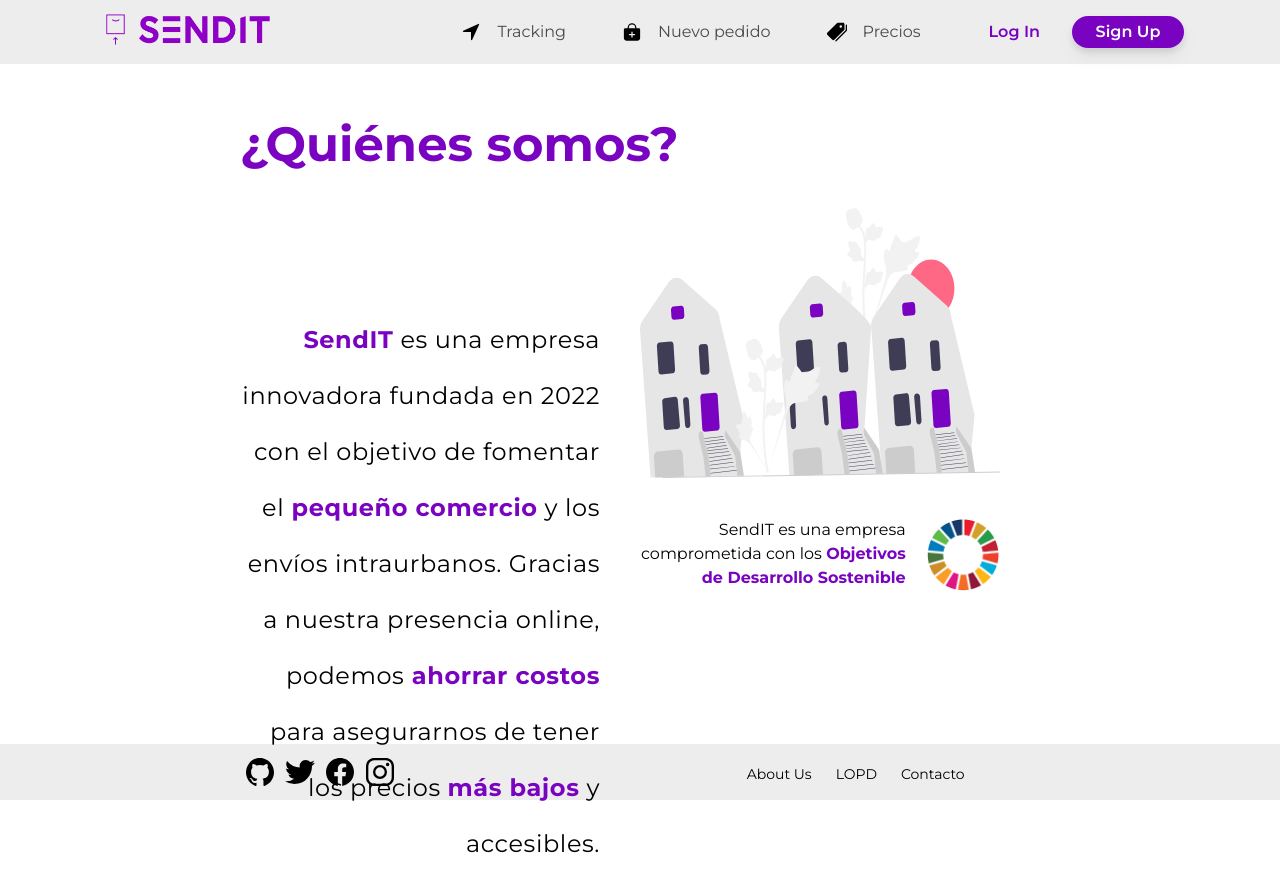
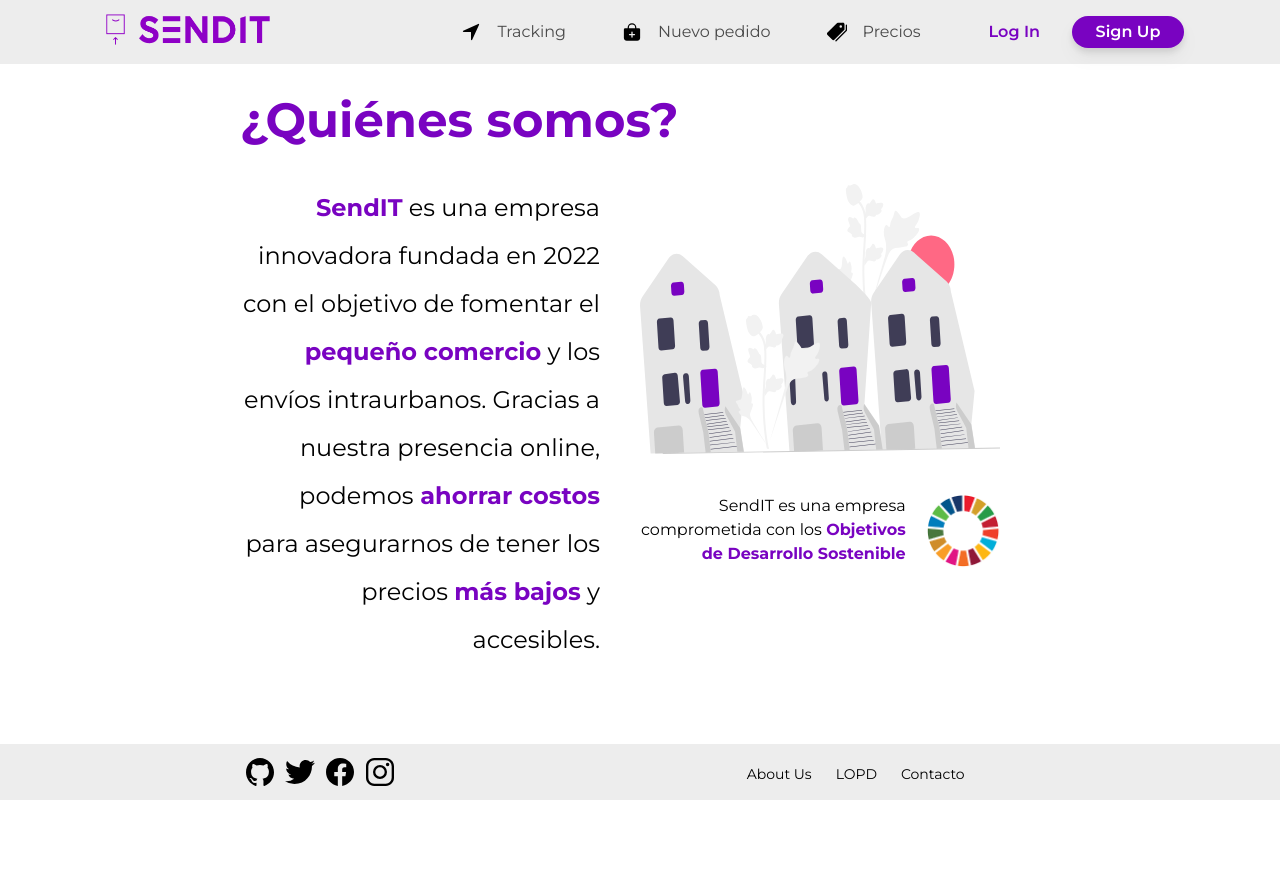
Before and after one commit to DSori04/web-sendit, a React (Vite) app: page /about-us in a window 1280 px wide. After the commit the page ends 832 px from the top, so only its background shows below. Built offline with nearby package versions, Linux system fonts and the light colour scheme; what react-geocode would draw is missing.

Commit message:
Deploy footer

```diff
--- a/src/AboutUs/AboutUs.jsx
+++ b/src/AboutUs/AboutUs.jsx
@@ -15,11 +15,11 @@
         </Helmet>
             <Navbar />
             <main className="flex justify-center w-full min-h-[calc(100vh-3.5rem)]">
-            <div className="xl:w-3/4 lg:w-full lg:absolute lg:pt-0 pt-16 pb-14 top-16 sm:bottom-14 sm:mb-14 bottom-28 flex flex-col md:px-20 px-8 font-main -mb-14">
-                <h1 className=" font-bold text-purple1 text-5xl lg:pt-14 pt-8">¿Quiénes somos?</h1>
+            <div className="xl:w-3/4 lg:w-full lg:pt-0 pt-16 pb-14 top-16 sm:bottom-14 sm:mb-14 bottom-28 flex flex-col md:px-20 px-8 font-main -mb-14">
+                <h1 className=" font-bold text-purple1 text-5xl lg:pt-24 pt-8">¿Quiénes somos?</h1>
                 <div className="flex lg:flex-row flex-col w-full">
                     <div className="flex flex-col lg:w-1/2 w-full h-auto">
-                        <p className="font-main text-black lg:text-2xl text-2xl lg:mt-28 xl:mt-36 mt-10 tracking-wide xl:leading-[3.5rem] lg:leading-[3rem] leading-10 lg:text-right">
+                        <p className="font-main text-black lg:text-2xl text-2xl lg:mt-28 xl:mt-10 mt-10 xl:leading-[3rem] lg:leading-[2.5rem] leading-10 lg:text-right">
                             <span className="text-purple1 font-bold">SendIT</span> es una empresa innovadora fundada en 2022 con el objetivo de fomentar el
                             <span className="text-purple1 font-bold"> pequeño comercio</span> y los envíos intraurbanos. Gracias a nuestra presencia online, podemos
                             <span className="text-purple1 font-bold"> ahorrar costos</span> para asegurarnos de tener
--- a/src/Home/Home.jsx
+++ b/src/Home/Home.jsx
@@ -60,7 +60,7 @@
 
     return (
 
-        <>
+        <div className="w-full h-full relative">
             <Helmet>
                 <title>SendIT</title>
                 <meta name="description" content="Home" />
@@ -69,7 +69,7 @@
                 <Navbar />
             </AppContextProvider>
             <main className="flex justify-center w-full min-h-[calc(100vh-3.5rem)] pb-14">
-                <div className="pt-16 pb-16 bg-white w-3/4 xl:absolute flex flex-col md:px-20 px-6">
+                <div className="pt-6 pb-16 bg-white w-3/4 flex flex-col md:px-20 px-6">
                     <div id="text-main" className="flex flex-row justify-around mt-12 flex-wrap-reverse w-full">
                         <div id="text-content" className="flex flex-col lg:w-4/12 w-full lg:mt-32 mt-10">
                             <div id="text" className="flex flex-col w-full h-max lg:tracking-wider tracking-wide font-bold lg:text-right text-center xl:test-9xl lg:text-4xl sm:text-3xl text-2xl font-main lg min-w-fit">
@@ -87,7 +87,7 @@
                         <div id="home-img" className="lg:-ml-44 min-w-fit"><img src={HomeImg} alt="home_image" ></img></div>
 
                     </div> <br />
-                    <div id="counters" className="w-full h-max flex justify-around text-center lg:mt-36 md:mt-12 mt-5 lg:scale-100 scale-75">
+                    <div id="counters" className="w-full h-max flex justify-around text-center lg:mt-6 mt-5 lg:scale-100 scale-75">
                         <div id="clientes" className="flex flex-col sm:px-10 px-4 h-max">
                             <div className="sm:text-6xl text-4xl font-numbers font-semibold">{clients}k</div>
                             <div className="font-main text-xl">Clientes satisfechos</div>
@@ -104,7 +104,7 @@
                 </div>
             </main>
             <Footer />
-        </>
+        </div>
 
     );
 }
--- a/src/LogIn/SignUp.jsx
+++ b/src/LogIn/SignUp.jsx
@@ -71,7 +71,7 @@
                 <Navbar />
             </AppContextProvider>
             <main className="w-full flex shrink-0 justify-center min-h-[calc(100vh-3.5rem)]">
-            <div className="w-3/4 lg:absolute lg:pt-20 pt-16 top-16 sm:bottom-14 bottom-28 flex flex-col md:px-20 px-6 font-main select-none">
+            <div className="w-3/4 mb-8 lg:pt-20 pt-16 top-16 sm:bottom-14 bottom-28 flex flex-col md:px-20 px-6 font-main select-none">
                 <div className="flex lg:flex-row flex-col w-full">
                     <div className="flex flex-col lg:w-1/2 w-full h-auto">
                         <div className="flex flex-row justify-start pt-3 font-main">
--- a/src/NewOrder/NewOrder.jsx
+++ b/src/NewOrder/NewOrder.jsx
@@ -280,7 +280,7 @@
     }
 
     return (
-        <>
+        <div className="w-full h-full relative">
             <Helmet>
                 <title>New Order</title>
                 <meta name="description" content="New Order"/>
@@ -288,7 +288,7 @@
             <Navbar/>
             <div className="flex flex-row w-full justify-center min-h-[calc(100vh-3.5rem)]">
                 <div
-                    className="xl:w-3/4 lg:absolute lg:pt-0 pt-16 pb-10 top-16 sm:bottom-14 bottom-28 w-full flex flex-col h-max lg:px-20 px-6 font-main">
+                    className="xl:w-3/4 lg:pt-0 mt-8 pb-10 w-full flex flex-col h-max lg:px-20 px-6 font-main">
                     <div>
                         <h1 className=" font-bold text-5xl lg:pt-14 pt-8 select-none lg:text-left text-center">
                             <span className="text-purple1">Nuevo </span>
@@ -487,6 +487,6 @@
                 </div>
             </div>
             <Footer/>
-        </>
+        </div>
     );
 }
--- a/src/SharedComponents/Footer.jsx
+++ b/src/SharedComponents/Footer.jsx
@@ -7,7 +7,8 @@
 
 export function Footer() {
     return (
-        <footer className="w-full bottom-0 -mt-13 bg-gray1 h-14 flex flex-row sm:justify-around justify-start flex-wrap">
+
+        <footer className="w-full sticky bottom-0 bg-gray1 h-14 flex flex-row sm:justify-around justify-start flex-wrap">
             <div className="w-1/3 flex flex-row justify-center sm:pt-3 pt-5 min-w-fit sm:mr-0 mr-10">
                 <a href="github.com/A1bert04/web-sendit"><img src={Github} alt="Github" className="lg:w-8 lg:h-8 w-6 h-6 mr-2"/></a>
                 <a href="twitter.com"><img src={Twitter} alt="Twitter" className="lg:w-8 lg:h-8 w-6 h-6 mr-2"/></a>
--- a/src/Tracking/Tracking.jsx
+++ b/src/Tracking/Tracking.jsx
@@ -68,7 +68,7 @@
 
 
     return (
-        <>
+        <div className="w-full h-full relative">
             <Helmet>
                 <title>Tracking</title>
                 <meta name="description" content="Tracking" />
@@ -77,7 +77,7 @@
                 <Navbar />
             </AppContextProvider>
             <div className="flex justify-center w-full min-h-[calc(100vh-3.5rem)]">
-                <div className="xl:top-[20%] lg:absolute lg:pt-0 pt-16 top-16 sm:bottom-14 bottom-28 bg-white w-3/4  flex flex-col md:px-20 px-6 font-main">
+                <div className="lg:pt-0 pb-8 bg-white w-3/4 mt-16 flex flex-col md:px-20 px-6 font-main">
 
                     {inputting && <><h1 className=" font-bold text-purple1 text-5xl lg:pt-14 pt-8 select-none">Tracking</h1><div className="flex flex-row w-full">
                         <TrackingForm setInput={setInput} setOrder={setOrder} setData={setData} setOrigin={setOrigin} setDestination={setDestination} />
@@ -126,6 +126,6 @@
                 </div>
             </div>
             <Footer />
-        </>
+        </div>
     );
 }
```
Also changed, not shown: src/Prices/Prices.jsx (+5 -15 lines).
